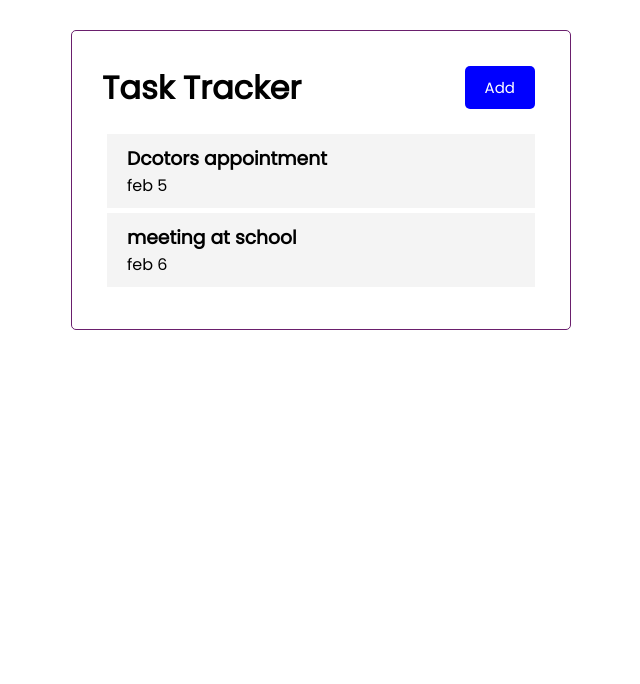
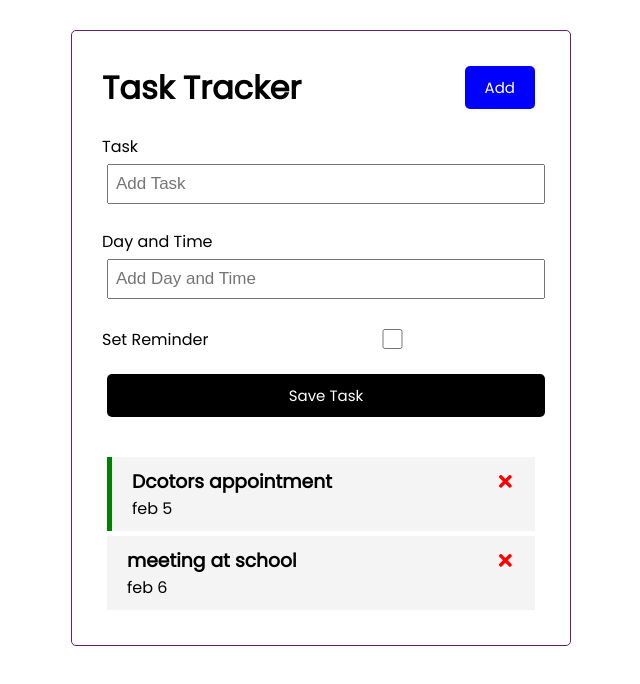
Before and after one commit to PrattyT/Task-Tracker, a React (Create React App) app in the folder react-task-tracker/: page / in a window 1280 px wide. Shown: the top 684 px of the page, without its empty margins (319-959 px from the left). Built offline with nearby package versions, Linux system fonts and the light colour scheme.

Commit message:
implemented adding tasks

```diff
--- a/react-task-tracker/src/App.js
+++ b/react-task-tracker/src/App.js
@@ -1,30 +1,56 @@
+import { useState } from "react";
+import Header from "./components/Header";
+import Tasks from "./components/Tasks";
+import AddTask from "./components/AddTask";
 
-import {useState} from 'react'
-import Header from './components/Header'
-import Tasks from './components/Tasks'
-
-
-import './App.css';
+import "./App.css";
 
 function App() {
   const [tasks, setTasks] = useState([
     {
       id: 1,
-    text: 'Dcotors appointment',
-    day: 'feb 5',
+      text: "Dcotors appointment",
+      day: "feb 5",
       reminder: true,
     },
     {
       id: 2,
-    text: 'meeting at school',
-    day: 'feb 6',
+      text: "meeting at school",
+      day: "feb 6",
       reminder: false,
     },
-])
+  ]);
+
+  // Add Task
+  const addTask = (task) => {
+    const id = Math.floor(Math.random() * 10000) + 1;
+    const newTask = { id, ...task };
+    setTasks([...tasks, newTask]);
+  };
+
+  // delete tasks
+  const deleteTask = (id) => {
+    setTasks(tasks.filter((task) => task.id !== id));
+  };
+
+  // toggle reminder
+  const toggleReminder = (id) => {
+    setTasks(
+      tasks.map((task) =>
+        task.id === id ? { ...task, reminder: !task.reminder } : task
+      )
+    );
+  };
+
   return (
     <div className="container">
       <Header />
-      <Tasks tasks= {tasks}/>
+      <AddTask onAdd={addTask} />
+      {tasks.length > 0 ? (
+        <Tasks tasks={tasks} onDelete={deleteTask} onToggle={toggleReminder} />
+      ) : (
+        "No Tasks!"
+      )}
     </div>
   );
 }
--- /dev/null
+++ b/react-task-tracker/src/components/AddTask.js
@@ -0,0 +1,58 @@
+import { useState } from "react";
+
+const AddTask = ({ onAdd }) => {
+  const [text, setText] = useState("");
+  const [day, setDay] = useState("");
+  const [reminder, setReminder] = useState(false);
+
+  const onSubmit = (e) => {
+    e.preventDefault();
+
+    if (!text) {
+      alert("Please add a task");
+      return;
+    }
+
+    onAdd({ text, day, reminder });
+
+    setText("");
+    setDay("");
+    setReminder(false);
+  };
+
+  return (
+    <form className="add-form" onSubmit={onSubmit}>
+      <div className="form-control">
+        <label>Task</label>
+        <input
+          type="text"
+          placeholder="Add Task"
+          value={text}
+          onChange={(e) => setText(e.target.value)}
+        />
+      </div>
+      <div className="form-control">
+        <label>Day and Time</label>
+        <input
+          type="text"
+          placeholder="Add Day and Time"
+          value={day}
+          onChange={(e) => setDay(e.target.value)}
+        />
+      </div>
+      <div className="form-control form-control-check">
+        <label>Set Reminder</label>
+        <input
+          type="checkbox"
+          checked = {reminder}
+          value={reminder}
+          onChange={(e) => setReminder(e.currentTarget.checked)}
+        />
+      </div>
+
+      <input type="submit" value="Save Task" className="btn btn-block" />
+    </form>
+  );
+};
+
+export default AddTask;
--- a/react-task-tracker/src/components/Button.js
+++ b/react-task-tracker/src/components/Button.js
@@ -1,22 +1,25 @@
-import PropTypes from 'prop-types'
+import PropTypes from "prop-types";
 
-
-const Button = ({color, text, onClick}) => {
-
-    return  <button onClick={onClick} style = {{backgroundColor:color}}className = 'btn'>
-                {text}
-            </button>
-}
+const Button = ({ color, text, onClick }) => {
+  return (
+    <button
+      onClick={onClick}
+      style={{ backgroundColor: color }}
+      className="btn"
+    >
+      {text}
+    </button>
+  );
+};
 
 Button.defaultProps = {
-    color: 'steelBlue'
-}
+  color: "steelBlue",
+};
 
 Button.defaultProps = {
-    text: PropTypes.string,
-    color: PropTypes.string,
-    onClick: PropTypes.func,
-}
+  text: PropTypes.string,
+  color: PropTypes.string,
+  onClick: PropTypes.func,
+};
 
-
-export default Button
+export default Button;
--- a/react-task-tracker/src/components/Header.js
+++ b/react-task-tracker/src/components/Header.js
@@ -1,28 +1,26 @@
-import PropTypes from 'prop-types';
-import Button from './Button'
+import PropTypes from "prop-types";
+import Button from "./Button";
 
-const Header = ({title}) => {
+const Header = ({ title }) => {
+  const onClick = () => {
+    console.log("Click");
+  };
 
-    const onClick = () => {
-        console.log('Click')
-    }
+  return (
+    <header className="header">
+      <h1>{title}</h1>
+      <Button color="blue" text="Add" onClick={onClick} />
+    </header>
+  );
+};
 
-    return (
-        <header className = 'header'>
-            <h1 >{title}</h1>
-            <Button color = 'blue' text = 'Add' onClick = {onClick}/>
-        </header>
-    )
-}
-
-Header.defaultProps =  {
-    title: 'Task Tracker',
-}
+Header.defaultProps = {
+  title: "Task Tracker",
+};
 
 Header.propTypes = {
-    title: PropTypes.string.isRequired,
-}
-
+  title: PropTypes.string.isRequired,
+};
 
 // css in js
 // const headingStyle = {
@@ -30,4 +28,4 @@
 //     backgroundColor: 'black'
 // }
 
-export default Header
+export default Header;
--- a/react-task-tracker/src/components/Task.js
+++ b/react-task-tracker/src/components/Task.js
@@ -1,10 +1,21 @@
-const Task = ({task}) => {
-    return (
-        <div className = 'task'>
-            <h3>{task.text}</h3>
-            <p>{task.day}</p>
-        </div>
-    )
-}
+import { FaTimes } from "react-icons/fa";
 
-export default Task
+const Task = ({ task, onDelete, onToggle }) => {
+  return (
+    <div
+      className={`task ${task.reminder ? "reminder" : ""}`}
+      onDoubleClick={() => onToggle(task.id)}
+    >
+      <h3>
+        {task.text}{" "}
+        <FaTimes
+          style={{ color: "red", cursor: "pointer" }}
+          onClick={() => onDelete(task.id)}
+        />
+      </h3>
+      <p>{task.day}</p>
+    </div>
+  );
+};
+
+export default Task;
--- a/react-task-tracker/src/components/Tasks.js
+++ b/react-task-tracker/src/components/Tasks.js
@@ -1,13 +1,18 @@
-import Task from './Task'
+import Task from "./Task";
 
-const Tasks = ({tasks}) => {
-    return (
-        <>
-            {tasks.map((task)=>(
-            <Task key = {task.id} task = {task}/>
-            ))}
-        </>
-    )
-}
+const Tasks = ({ tasks, onDelete, onToggle }) => {
+  return (
+    <>
+      {tasks.map((task) => (
+        <Task
+          key={task.id}
+          task={task}
+          onDelete={onDelete}
+          onToggle={onToggle}
+        />
+      ))}
+    </>
+  );
+};
 
-export default Tasks
+export default Tasks;
```
Lines whose indentation alone changed are shown as unchanged.
